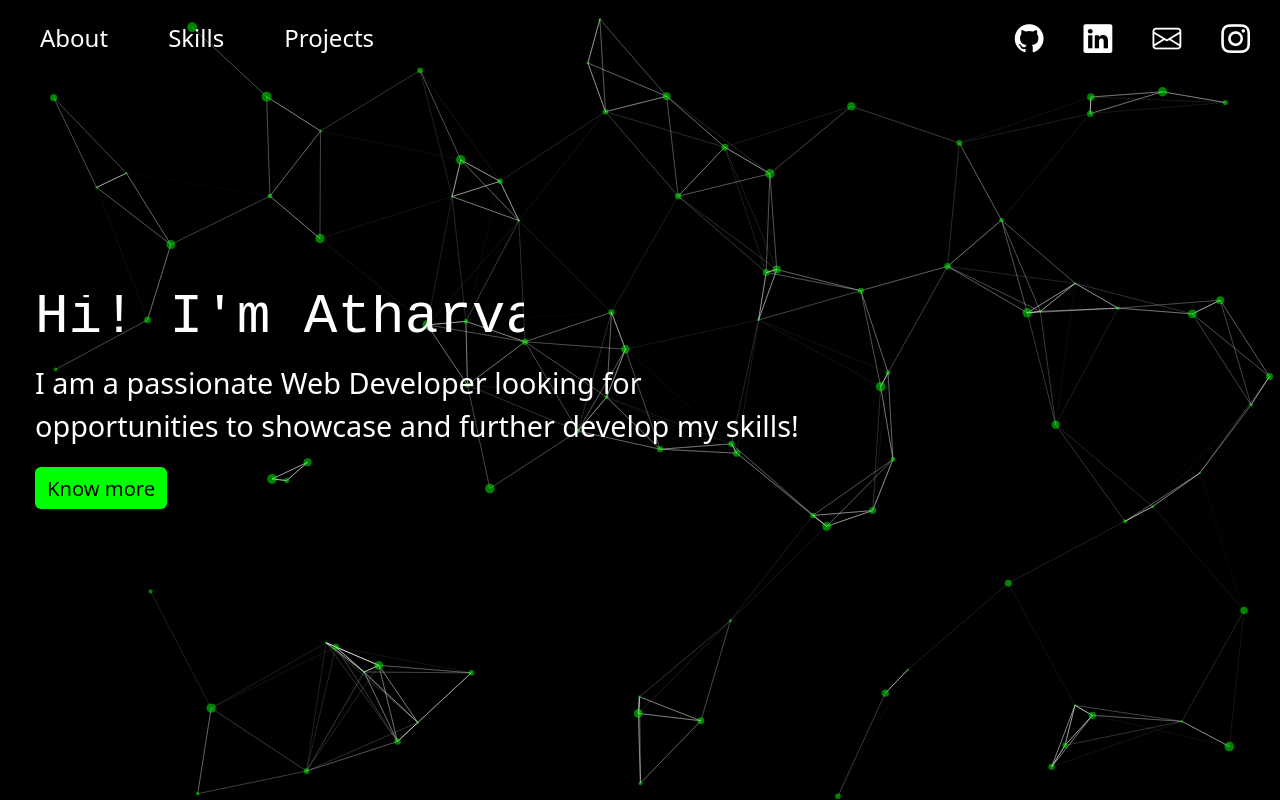
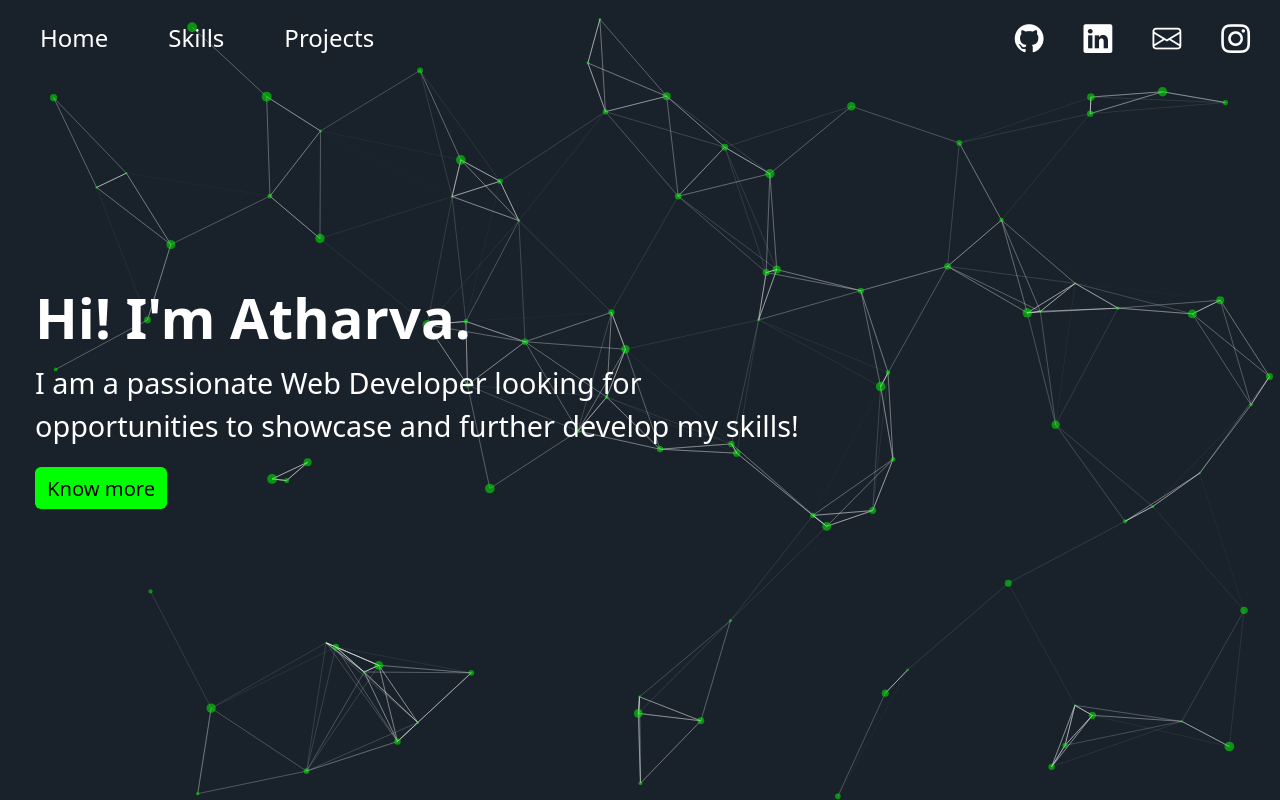
Before and after one commit to atharva-kakarot/my-react-portfolio, a React (Vite) app: page / in a window 1280 px wide. Built offline with nearby package versions, Linux system fonts and the light colour scheme.

Commit message:
UI changes

```diff
--- a/src/components/Home/Home.tsx
+++ b/src/components/Home/Home.tsx
@@ -34,7 +34,7 @@ const Home = ({ children }: Props) => {
         options={{
           background: {
             color: {
-              value: "#000000",
+              value: "#19222B",
             },
           },
           fpsLimit: 144,
--- a/src/components/Jumbotron/Jumbotron.css
+++ b/src/components/Jumbotron/Jumbotron.css
@@ -16,9 +16,9 @@
 }
 
 .display-4 {
-  font-weight: normal;
+  font-weight: bold;
   line-height: 0.82em;
-  font-family: monospace;
+  font-family: system-ui, -apple-system, BlinkMacSystemFont, 'Segoe UI', Roboto, Oxygen, Ubuntu, Cantarell, 'Open Sans', 'Helvetica Neue', sans-serif;
   width: 505px;
   margin: 20px 0px;
 }
@@ -27,33 +27,16 @@
   font-size: 1.8em;
 }
 
-.typewriter h1 {
-  overflow: hidden;
-  border-right: .3em solid lime;
-  white-space: nowrap;
-  animation:
-    typing 3s steps(40, end),
-    blink-caret 1s step-end infinite;
+#know-more-btn {
+  background-color: lime;
+  border: none;
+  font-size: 0.7em;
+  color: black;
+  font-weight: 500;
+  transition: 0.5s;
 }
 
-@keyframes typing {
-  from {
-    width: 0px
-  }
-
-  to {
-    width: 505px
-  }
+#know-more-btn:hover {
+  box-shadow: 0 0 10px rgb(0, 255, 0, 0.75);
+  transition: 0.5s;
 }
-
-@keyframes blink-caret {
-
-  from,
-  to {
-    border-color: transparent
-  }
-
-  50% {
-    border-color: lime;
-  }
-}
--- a/src/components/Jumbotron/Jumbotron.tsx
+++ b/src/components/Jumbotron/Jumbotron.tsx
@@ -6,9 +6,7 @@ const Jumbotron: React.FC = () => {
   return (
     <div className="jumbotron">
       <div id="text-div">
-        <div className="typewriter">
-          <h1 className="display-4">Hi! I'm Atharva.</h1>
-        </div>
+        <h1 className="display-4">Hi! I'm Atharva.</h1>
         <p className="lead">
           I am a passionate Web Developer looking for opportunities to showcase
           and further develop my skills!
@@ -16,15 +14,16 @@ const Jumbotron: React.FC = () => {
         <p className="lead">
           <a
             className="btn btn-primary btn"
+            id="know-more-btn"
             href="#"
             role="button"
-            style={{
-              backgroundColor: "#00FF00",
-              border: "none",
-              fontSize: "0.7em",
-              color: "black",
-              fontWeight: "500",
-            }}
+            // style={{
+            //   backgroundColor: "#00FF00",
+            //   border: "none",
+            //   fontSize: "0.7em",
+            //   color: "black",
+            //   fontWeight: "500",
+            // }}
           >
             Know more
           </a>
--- a/src/components/Navbar/Navbar.tsx
+++ b/src/components/Navbar/Navbar.tsx
@@ -1,19 +1,20 @@
 import "./navbar.css";
 import "bootstrap-icons/font/bootstrap-icons.css";
+import { Link } from "react-router-dom";
 
 const Navbar = () => {
   return (
     <div id="nav-bar">
       <div id="links-div">
-        <a href="#home" className="links">
-          <span>About</span>
-        </a>
-        <a href="#home" className="links">
+        <Link to="/" className="links">
+          <span>Home</span>
+        </Link>
+        <Link to="/skills" className="links">
           <span>Skills</span>
-        </a>
-        <a href="#home" className="links">
+        </Link>
+        <Link to="" className="links">
           <span>Projects</span>
-        </a>
+        </Link>
       </div>
       <div id="icons-div">
         <a href="" className="links">
```
